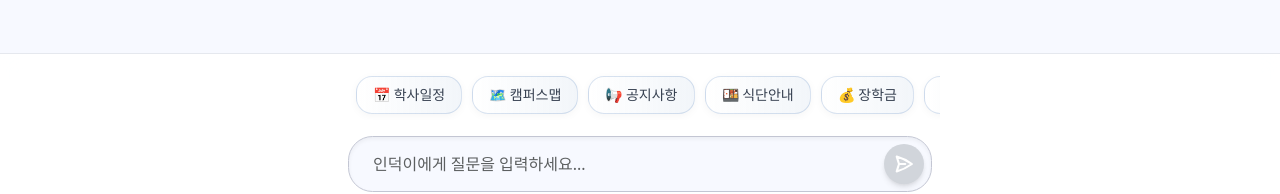
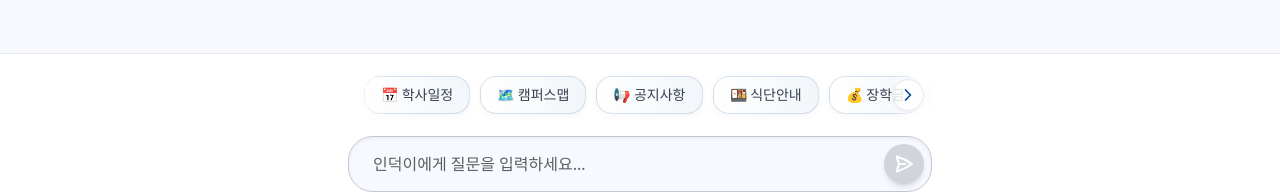
Before and after one commit to jeonghyeonme/LLM-Chatbot, a React (Vite) app in the folder frontend/: page / in a window 1280 px wide. Shown: the part 545-739 px from the top of the page. Built offline with nearby package versions, Linux system fonts and the light colour scheme; no server answers.

Commit message:
refactor: 퀵 메뉴 드래그 스크롤을 화살표 기반 부드러운 스크롤로 변경

```diff
--- a/frontend/src/pages/ChatPage.tsx
+++ b/frontend/src/pages/ChatPage.tsx
@@ -1,7 +1,8 @@
-import { useState, useRef } from 'react'
+import { useState, useRef, useEffect } from 'react'
 import Header from '../components/Header'
 import induckMascot from '../assets/induck-i.webp'
 import { Link } from 'react-router-dom'
+import { ChevronLeft, ChevronRight } from 'lucide-react'
 
 /* * 챗봇 메시지 타입 정의
  * role: 'user' (사용자) | 'bot' (인덕이)
@@ -18,30 +19,35 @@ export default function ChatPage() {
   const [input, setInput] = useState('')
   const [isTyping, setIsTyping] = useState(false)
 
-  // 퀵 메뉴 드래그 스크롤을 위한 Ref 및 상태
+  // 퀵 메뉴 스크롤 제어를 위한 Ref 및 상태
   const scrollRef = useRef<HTMLDivElement>(null)
-  const [isMouseDown, setIsMouseDown] = useState(false)
-  const [startX, setStartX] = useState(0)
-  const [scrollLeft, setScrollLeft] = useState(0)
+  const [showLeftArrow, setShowLeftArrow] = useState(false)
+  const [showRightArrow, setShowRightArrow] = useState(false)
 
-  /* 드래그 스크롤 핸들러 */
-  const handleMouseDown = (e: React.MouseEvent) => {
-    if (!scrollRef.current) return
-    setIsMouseDown(true)
-    setStartX(e.pageX - scrollRef.current.offsetLeft)
-    setScrollLeft(scrollRef.current.scrollLeft)
+  /* 스크롤 상태 체크 (화살표 표시 여부 결정) */
+  const checkScroll = () => {
+    if (scrollRef.current) {
+      const { scrollLeft, scrollWidth, clientWidth } = scrollRef.current
+      setShowLeftArrow(scrollLeft > 10)
+      setShowRightArrow(scrollLeft < scrollWidth - clientWidth - 10)
+    }
   }
 
-  const handleMouseLeaveOrUp = () => {
-    setIsMouseDown(false)
+  useEffect(() => {
+    checkScroll()
+    window.addEventListener('resize', checkScroll)
+    return () => window.removeEventListener('resize', checkScroll)
+  }, [])
+
+  /* 부드러운 스크롤 이동 */
+  const scroll = (direction: 'left' | 'right') => {
+    if (scrollRef.current) {
+      const scrollAmount = 200
+      scrollRef.current.scrollBy({
+        left: direction === 'left' ? -scrollAmount : scrollAmount,
+        behavior: 'smooth'
+      })
     }
-
-  const handleMouseMove = (e: React.MouseEvent) => {
-    if (!isMouseDown || !scrollRef.current) return
-    e.preventDefault()
-    const x = e.pageX - scrollRef.current.offsetLeft
-    const walk = (x - startX) * 1.5 // 스크롤 속도 배율
-    scrollRef.current.scrollLeft = scrollLeft - walk
   }
 
   /* 메시지 전송 핸들러 */
@@ -141,22 +147,30 @@ export default function ChatPage() {
 {/* 하단 고정 입력창 및 퀵 메뉴 */}
 <footer className="fixed bottom-0 w-full bg-white/90 backdrop-blur-md border-t border-inha-border px-4 pt-4 pb-8 flex flex-col items-center gap-4 z-50">
 
-        {/* 퀵 메뉴 버튼 리스트 */}
-        {/* 💡 핵심 수정: 폭은 아래 입력창과 똑같이 max-w-[600px]로 묶고, px-4(좌우 여백)를 준 상태에서 'overflow-x-auto'가 작동하게 조율하여 폭 일치화와 첫 칩 잘림을 동시에 해결했습니다. */}
+        {/* 퀵 메뉴 버튼 리스트 영역 */}
+        <div className="w-full max-w-[600px] relative group px-2">
+          {/* 좌측 화살표 (데스크탑 전용) */}
+          {showLeftArrow && (
+            <button
+              onClick={() => scroll('left')}
+              className="hidden md:flex absolute left-4 top-1/2 -translate-y-1/2 z-10 w-8 h-8 items-center justify-center bg-white/80 border border-inha-border rounded-full shadow-sm text-inha-blue hover:bg-white transition-all"
+            >
+              <ChevronLeft className="w-5 h-5" />
+            </button>
+          )}
+
+          {/* 스크롤 컨테이너 */}
           <div
             ref={scrollRef}
-          onMouseDown={handleMouseDown}
-          onMouseLeave={handleMouseLeaveOrUp}
-          onMouseUp={handleMouseLeaveOrUp}
-          onMouseMove={handleMouseMove}
-          className="w-full max-w-[600px] flex gap-2.5 overflow-x-auto py-1.5 px-4 justify-start whitespace-nowrap active:cursor-grabbing select-none"
+            onScroll={checkScroll}
+            className="w-full flex gap-2.5 overflow-x-auto py-1.5 px-4 justify-start whitespace-nowrap scroll-smooth no-scrollbar"
             style={{
               msOverflowStyle: 'none',
               scrollbarWidth: 'none',
             }}
           >
             <style>{`
-            div::-webkit-scrollbar {
+              .no-scrollbar::-webkit-scrollbar {
                 display: none;
               }
             `}</style>
@@ -180,6 +194,21 @@ export default function ChatPage() {
                 </button>
               )
             ))}
+          </div>
+
+          {/* 우측 화살표 (데스크탑 전용) */}
+          {showRightArrow && (
+            <button
+              onClick={() => scroll('right')}
+              className="hidden md:flex absolute right-4 top-1/2 -translate-y-1/2 z-10 w-8 h-8 items-center justify-center bg-white/80 border border-inha-border rounded-full shadow-sm text-inha-blue hover:bg-white transition-all"
+            >
+              <ChevronRight className="w-5 h-5" />
+            </button>
+          )}
+
+          {/* 좌우 그라데이션 마스크 (데스크탑 전용 시각적 효과) */}
+          <div className="hidden md:block absolute left-4 top-0 bottom-0 w-8 bg-gradient-to-r from-white/90 to-transparent pointer-events-none z-0" />
+          <div className="hidden md:block absolute right-4 top-0 bottom-0 w-8 bg-gradient-to-l from-white/90 to-transparent pointer-events-none z-0" />
         </div>
 
         {/* 메시지 입력 영역 */}
```
Lines whose indentation alone changed are shown as unchanged.
